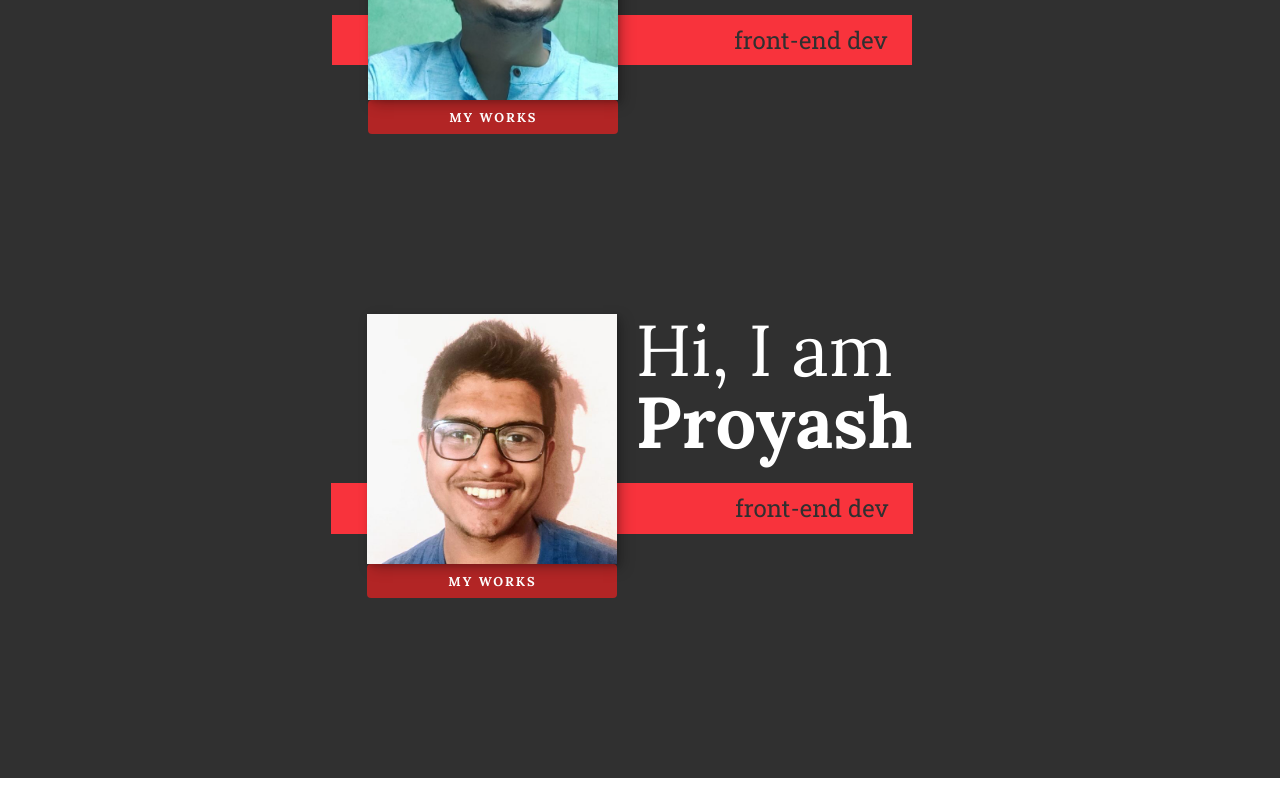
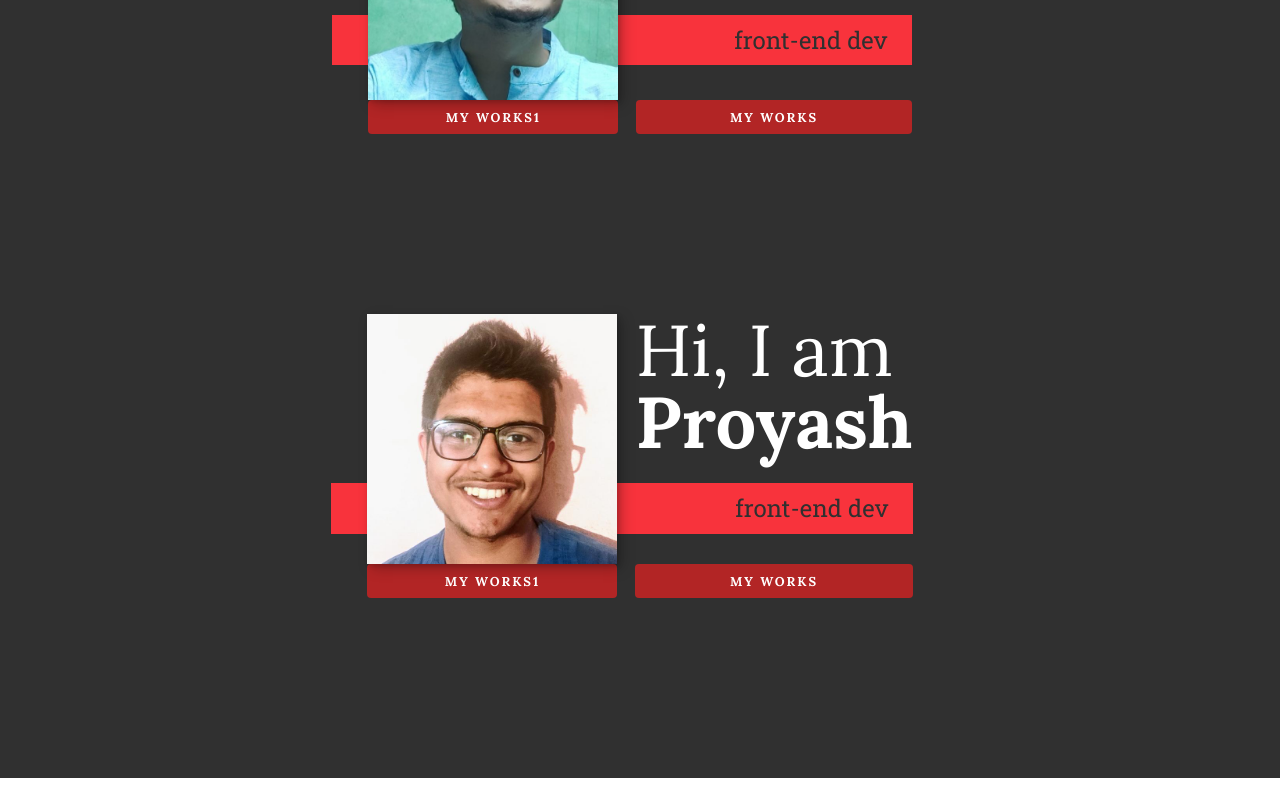
Before and after one commit to ashiqueanowar/Lazy-Geeks-Portfolio, a plain HTML site: page index.html in a window 1280 px wide. Shown: the part 791-1586 px from the top of the page. Drawn offline with nearby package versions, Linux system fonts and the light colour scheme.

Commit message:
Update index.html

```diff
--- a/index.html
+++ b/index.html
@@ -82,7 +82,8 @@
                                             </h1>
                                             <p class="section__subtitle section__subtitle--intro">front-end dev</p>
                                             <img src="img/kk.jpeg" alt="a picture of Jane Smith smiling" class="intro__img">
-                                            <a href="\Ashique.html" class="btn">My Works</a>
+                                            <a href="\Ashique.html" class="btn">My Works1</a>
+                                            <a href="https://ashiqueanowar.github.io/Lazy-Geeks-Portfolio/Ashique.html" class="btn">My Works</a>
                                     </section>
                             </div>
                             <div class="col">
@@ -92,7 +93,8 @@
                                             </h1>
                                             <p class="section__subtitle section__subtitle--intro">front-end dev</p>
                                             <img src="img/pp.jpg" alt="a picture of Jane Smith smiling" class="intro__img">
-                                            <a href="\Proyash.html" class="btn">My Works</a>
+                                            <a href="\Proyash.html" class="btn">My Works1</a>
+                                            <a href="https://ashiqueanowar.github.io/Lazy-Geeks-Portfolio/Proyash.html" class="btn">My Works</a>
                                     </section>
                             </div>
                     </div>
```
